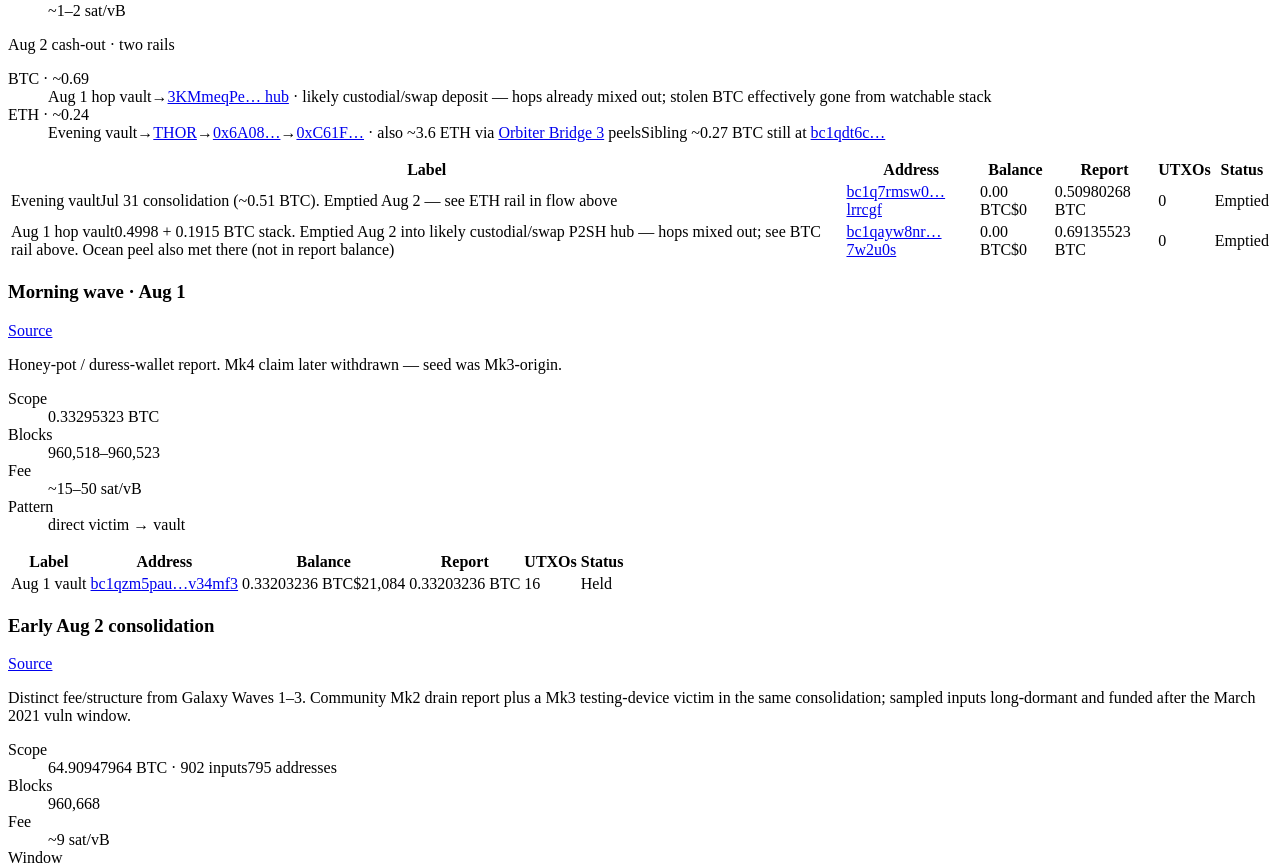
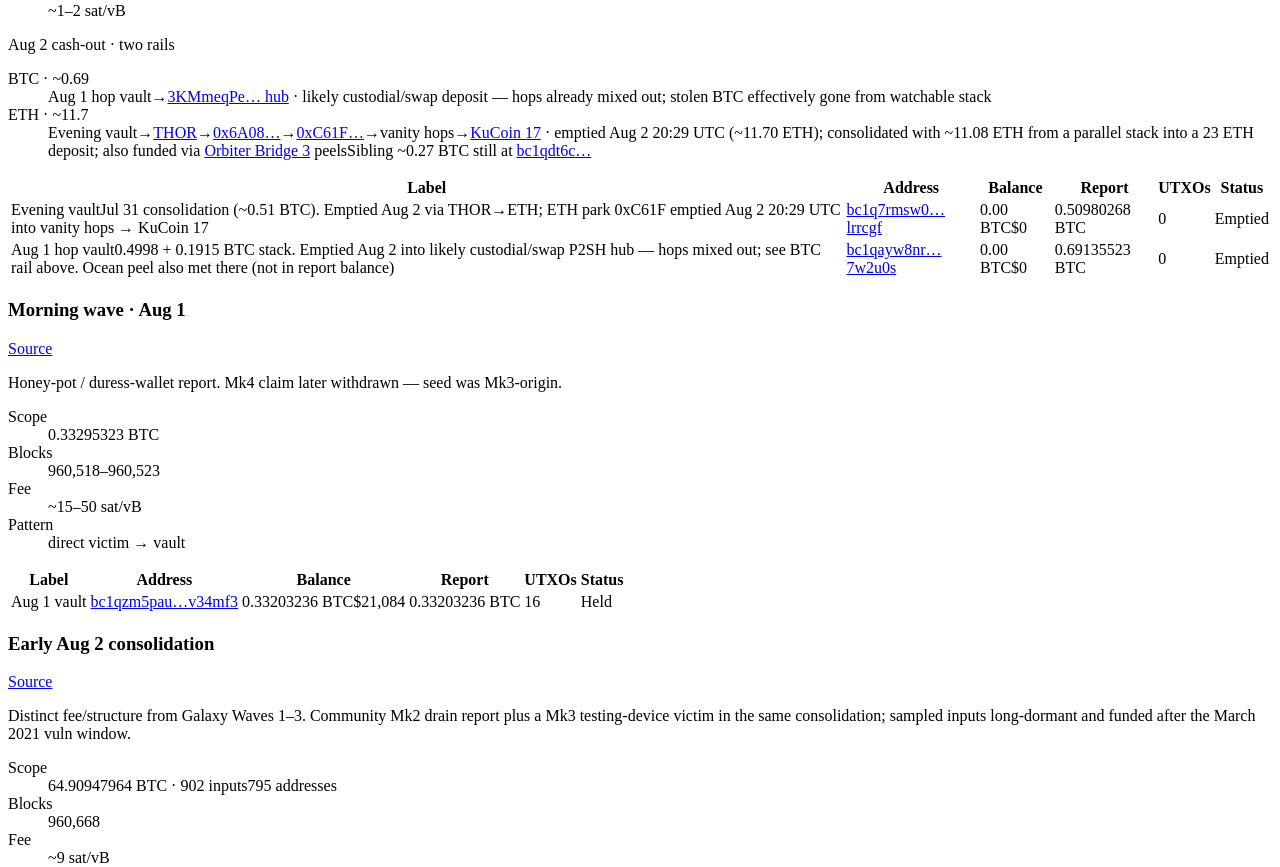
Before and after one commit to SamSamskies/coldcard-hack-tracker, a React (Vite) app: page / in a window 1280 px wide. Shown: the part 4358-5225 px from the top of the page. Built offline with nearby package versions, Linux system fonts and the light colour scheme; no server answers; the HTML template or start-up script is replaced by a standard one.

Commit message:
fix: update ETH cashout details and incident notes for accuracy
- Revised ETH cashout amount in AddressList to reflect the correct value (~11.7 ETH).
- Enhanced incident note to clarify the consolidation process and provide detailed transaction flow involving vanity hops and KuCoin 17.

```diff
--- a/src/components/AddressList.tsx
+++ b/src/components/AddressList.tsx
@@ -327,7 +327,7 @@ function EveningCashoutFlow() {
           </dd>
         </div>
         <div className="cashout-rail">
-          <dt>ETH · ~0.24</dt>
+          <dt>ETH · ~11.7</dt>
           <dd>
             Evening vault
             <span className="cashout-arrow" aria-hidden="true">
@@ -365,9 +365,25 @@ function EveningCashoutFlow() {
             >
               0xC61F…
             </a>
+            <span className="cashout-arrow" aria-hidden="true">
+              →
+            </span>
+            vanity hops
+            <span className="cashout-arrow" aria-hidden="true">
+              →
+            </span>
+            <a
+              className="mono note-link"
+              href="https://etherscan.io/address/0x45300136662dD4e58fc0DF61E6290DFfD992B785"
+              target="_blank"
+              rel="noreferrer"
+            >
+              KuCoin 17
+            </a>
             <span className="cashout-note">
               {' '}
-              · also ~3.6 ETH via{' '}
+              · emptied Aug 2 20:29 UTC (~11.70 ETH); consolidated with ~11.08
+              ETH from a parallel stack into a 23 ETH deposit; also funded via{' '}
               <a
                 className="mono note-link"
                 href="https://etherscan.io/address/0x3bDB03ad7363152DFBc185Ee23eBC93F0CF93fd1"
--- a/src/data/incident.ts
+++ b/src/data/incident.ts
@@ -337,7 +337,7 @@ export const CORE_HOLDING_ADDRESSES: readonly HoldingAddress[] = [
     label: 'Evening vault',
     reportBtc: 0.50980268,
     clusterId: 'evening-july31',
-    note: 'Jul 31 consolidation (~0.51 BTC). Emptied Aug 2 — see ETH rail in flow above',
+    note: 'Jul 31 consolidation (~0.51 BTC). Emptied Aug 2 via THOR→ETH; ETH park 0xC61F emptied Aug 2 20:29 UTC into vanity hops → KuCoin 17',
   },
   {
     address: 'bc1qayw8nrec0vsa5vj4xee4dqhfgztx2gqq7w2u0s',
```
